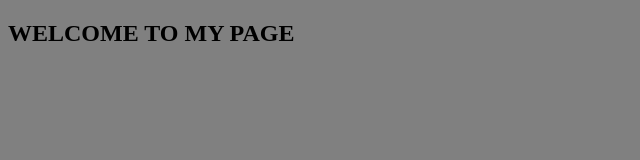
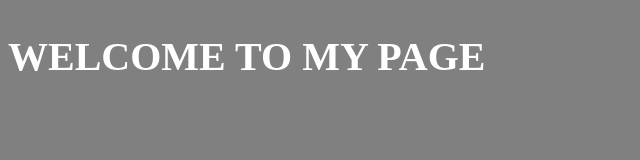
Before and after one commit to Just-a-code/testGitTeam, a plain HTML site: page index.html in a window 1280 px wide. Shown: the whole page, without its empty margins (0-640 px from the left). Drawn offline with Linux system fonts and the light colour scheme.

Commit message:
Update style.css Buy just code
Edit H1 style for change something wrong

```diff
--- a/style.css
+++ b/style.css
@@ -5,3 +5,7 @@
     text-transform: uppercase;
     columns: #fff;
 }
+h1 {
+    font-size: 40px;
+    color: #fff;
+}
```
